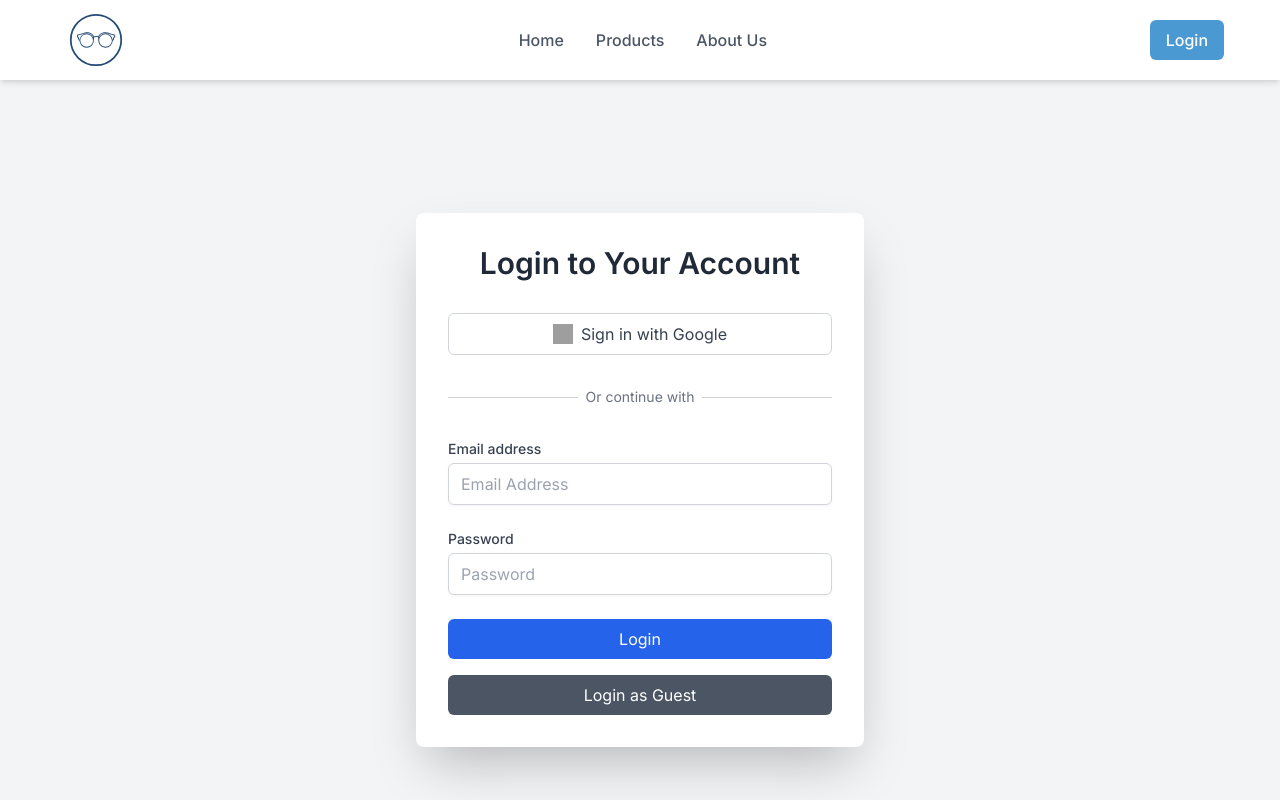
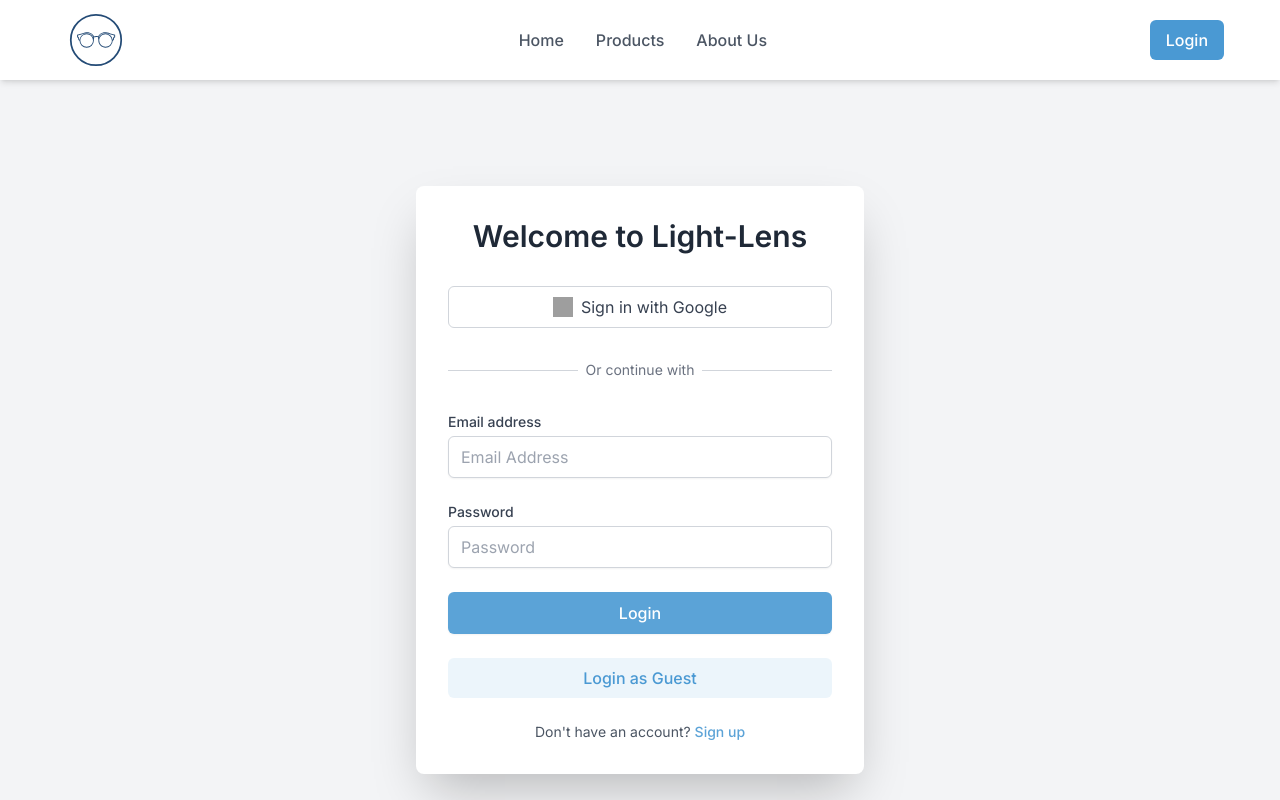
Before and after one commit to Abhijeet03s/Light-Lens, a React (Vite) app: page /login in a window 1280 px wide. Shown: the top 800 px of the page. Built offline with nearby package versions, Linux system fonts and the light colour scheme; no server answers; grey boxes are pictures that could not be loaded.

Commit message:
refactor(ui): login and signup page styling

```diff
--- a/src/components/Login/Login.jsx
+++ b/src/components/Login/Login.jsx
@@ -2,7 +2,7 @@ import React, { useContext, useState } from "react";
 import { AuthContext } from "../../context/AuthContext";
 import { signInWithEmailAndPassword } from "firebase/auth";
 import { auth } from "../../firebase/firebase";
-import { useNavigate } from "react-router-dom";
+import { Link, useNavigate } from "react-router-dom";
 
 export default function Login() {
   const { googleSignIn } = useContext(AuthContext);
@@ -46,14 +46,21 @@ export default function Login() {
   };
 
   const handleGuestLogin = async () => {
-    setUserData({ email: "test@gmail.com", pass: "test123" });
+    const guestCredentials = {
+      email: "testinguser@gmail.com",
+      pass: "eD8+nU9@xK",
+    };
+
+    setUserData(guestCredentials);
     setErrorMessage("");
     setIsLoading(true);
+
     try {
-      await signInWithEmailAndPassword(auth, "test@gmail.com", "test123");
+      await signInWithEmailAndPassword(auth, guestCredentials.email, guestCredentials.pass);
       navigate("/");
     } catch (error) {
-      setErrorMessage(error.message);
+      console.error("Guest login error:", error);
+      setErrorMessage("Failed to login as guest. Please try again.");
     } finally {
       setIsLoading(false);
     }
@@ -72,11 +79,11 @@ export default function Login() {
     <section className="flex items-center justify-center min-h-screen bg-gray-100 font-Inter px-4 py-8 sm:px-6 lg:px-8">
       <div className="w-full max-w-md space-y-8 bg-white rounded-lg shadow-2xl p-6 sm:p-8">
         <h2 className="text-2xl sm:text-3xl font-bold text-center text-gray-800">
-          Login to Your Account
+          Welcome to Light-Lens
         </h2>
         <button
           onClick={handleGoogleSignIn}
-          className="w-full px-4 py-2 flex items-center justify-center space-x-2 text-gray-700 bg-white border border-gray-300 rounded-md hover:bg-gray-50 focus:outline-none focus:ring-2 focus:ring-offset-2 focus:ring-indigo-500 transition duration-300 text-sm sm:text-base"
+          className="w-full px-4 py-2 flex items-center justify-center space-x-2 text-gray-700 bg-white border border-gray-300 rounded-md hover:bg-gray-50 focus:outline-none focus:ring-2 focus:ring-offset-2 focus:ring-primary transition duration-300 text-sm sm:text-base"
         >
           <img src="https://www.gstatic.com/firebasejs/ui/2.0.0/images/auth/google.svg" alt="Google logo" className="w-5 h-5" />
           <span>Sign in with Google</span>
@@ -101,7 +108,7 @@ export default function Login() {
               value={userData.email}
               onChange={handleInputChange}
               required
-              className="mt-1 block w-full px-3 py-2 border border-gray-300 rounded-md shadow-sm focus:outline-none focus:ring-indigo-500 focus:border-indigo-500 text-sm sm:text-base"
+              className="mt-1 block w-full px-3 py-2 border border-gray-300 rounded-md shadow-sm focus:outline-none focus:ring-primary focus:border-primary text-sm sm:text-base"
               placeholder="Email Address"
             />
           </div>
@@ -115,9 +122,9 @@ export default function Login() {
               type="password"
               value={userData.pass}
               onChange={handleInputChange}
+              className="mt-1 block w-full px-3 py-2 border border-gray-300 rounded-md shadow-sm focus:outline-none focus:ring-primary focus:border-primary text-sm sm:text-base"
+              placeholder="Password"
               required
-              className="mt-1 block w-full px-3 py-2 border border-gray-300 rounded-md shadow-sm focus:outline-none focus:ring-indigo-500 focus:border-indigo-500 text-sm sm:text-base"
-              placeholder="Password"
             />
           </div>
           {errorMessage && (
@@ -125,22 +132,27 @@ export default function Login() {
               {errorMessage}
             </div>
           )}
-          <div className="space-y-4">
+          <div>
             <button
               type="submit"
               disabled={isLoading}
-              className="w-full bg-blue-600 text-white px-4 py-2 rounded-md hover:bg-blue-700 transition duration-300"
+              className="w-full flex justify-center py-2 px-4 border border-transparent rounded-md shadow-sm text-sm sm:text-base font-medium text-white bg-primary/90 hover:bg-primary focus:outline-none focus:ring-2 focus:ring-offset-2 focus:ring-primary disabled:opacity-50 disabled:cursor-not-allowed"
             >
               {isLoading ? "Logging in..." : "Login"}
             </button>
-            <button
-              type="button"
-              onClick={handleGuestLogin}
-              className="w-full bg-gray-600 text-white px-4 py-2 rounded-md hover:bg-gray-700 transition duration-300"
-            >
-              Login as Guest
-            </button>
           </div>
+          <button
+            onClick={handleGuestLogin}
+            className="w-full flex justify-center py-2 px-4 text-sm sm:text-base font-medium text-primary bg-primary/10 rounded-md hover:bg-primary/20 focus:outline-none focus:ring-2 focus:ring-offset-2 focus:ring-primary"
+          >
+            Login as Guest
+          </button>
+          <p className="text-xs sm:text-sm text-center text-gray-600">
+            Don&apos;t have an account?{" "}
+            <Link to="/signup" className="font-medium text-primary/90 hover:text-primary">
+              Sign up
+            </Link>
+          </p>
         </form>
       </div>
     </section>
--- a/src/components/SignUp/Signup.jsx
+++ b/src/components/SignUp/Signup.jsx
@@ -76,7 +76,7 @@ export default function Signup() {
         <button
           type="button"
           onClick={handleGoogleSignIn}
-          className="w-full px-4 py-2 flex items-center justify-center space-x-2 text-gray-700 bg-white border border-gray-300 rounded-md hover:bg-gray-50 focus:outline-none focus:ring-2 focus:ring-offset-2 focus:ring-indigo-500 transition duration-300 text-sm sm:text-base"
+          className="w-full px-4 py-2 flex items-center justify-center space-x-2 text-gray-700 bg-white border border-gray-300 rounded-md hover:bg-gray-50 focus:outline-none focus:ring-2 focus:ring-offset-2 focus:ring-primary transition duration-300 text-sm sm:text-base"
         >
           <img src="https://www.gstatic.com/firebasejs/ui/2.0.0/images/auth/google.svg" alt="Google logo" className="w-5 h-5" />
           <span>Sign up with Google</span>
@@ -94,7 +94,7 @@ export default function Signup() {
             <label htmlFor="name" className="block text-sm font-medium text-gray-700">Full Name</label>
             <input
               id="name"
-              className="mt-1 block w-full px-3 py-2 border border-gray-300 rounded-md shadow-sm focus:outline-none focus:ring-indigo-500 focus:border-indigo-500 text-sm sm:text-base"
+              className="mt-1 block w-full px-3 py-2 border border-gray-300 rounded-md shadow-sm focus:outline-none focus:ring-primary focus:border-primary text-sm sm:text-base"
               type="text"
               name="name"
               value={userData.name}
@@ -106,7 +106,7 @@ export default function Signup() {
             <label htmlFor="email" className="block text-sm font-medium text-gray-700">Email address</label>
             <input
               id="email"
-              className="mt-1 block w-full px-3 py-2 border border-gray-300 rounded-md shadow-sm focus:outline-none focus:ring-indigo-500 focus:border-indigo-500 text-sm sm:text-base"
+              className="mt-1 block w-full px-3 py-2 border border-gray-300 rounded-md shadow-sm focus:outline-none focus:ring-primary focus:border-primary text-sm sm:text-base"
               type="email"
               name="email"
               value={userData.email}
@@ -118,7 +118,7 @@ export default function Signup() {
             <label htmlFor="password" className="block text-sm font-medium text-gray-700">Password</label>
             <input
               id="password"
-              className="mt-1 block w-full px-3 py-2 border border-gray-300 rounded-md shadow-sm focus:outline-none focus:ring-indigo-500 focus:border-indigo-500 text-sm sm:text-base"
+              className="mt-1 block w-full px-3 py-2 border border-gray-300 rounded-md shadow-sm focus:outline-none focus:ring-primary focus:border-primary text-sm sm:text-base"
               type="password"
               name="pass"
               value={userData.pass}
@@ -131,7 +131,7 @@ export default function Signup() {
           <div>
             <button
               type="submit"
-              className="w-full flex justify-center py-2 px-4 border border-transparent rounded-md shadow-sm text-sm sm:text-base font-medium text-white bg-indigo-600 hover:bg-indigo-700 focus:outline-none focus:ring-2 focus:ring-offset-2 focus:ring-indigo-500 disabled:opacity-50 disabled:cursor-not-allowed"
+              className="w-full flex justify-center py-2 px-4 border border-transparent rounded-md shadow-sm text-sm sm:text-base font-medium text-white bg-primary/90 hover:bg-primary focus:outline-none focus:ring-2 focus:ring-offset-2 focus:ring-primary disabled:opacity-50 disabled:cursor-not-allowed"
               disabled={isLoading}
             >
               {isLoading ? "Signing Up..." : "Sign Up"}
@@ -140,7 +140,7 @@ export default function Signup() {
         </form>
         <p className="text-xs sm:text-sm text-center text-gray-600">
           Already have an account?{" "}
-          <Link to="/login" className="font-medium text-indigo-600 hover:text-indigo-500">
+          <Link to="/login" className="font-medium text-primary/90 hover:text-primary">
             Log in
           </Link>
         </p>
```
